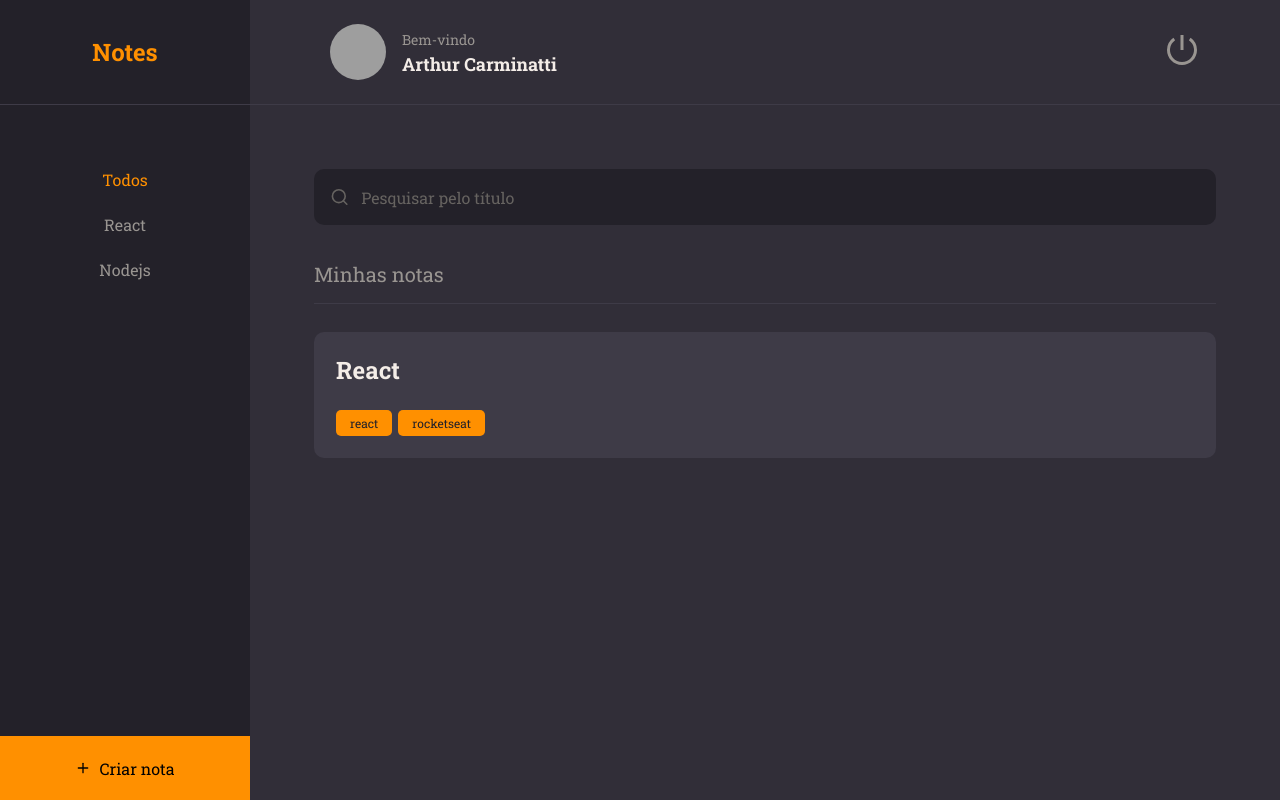
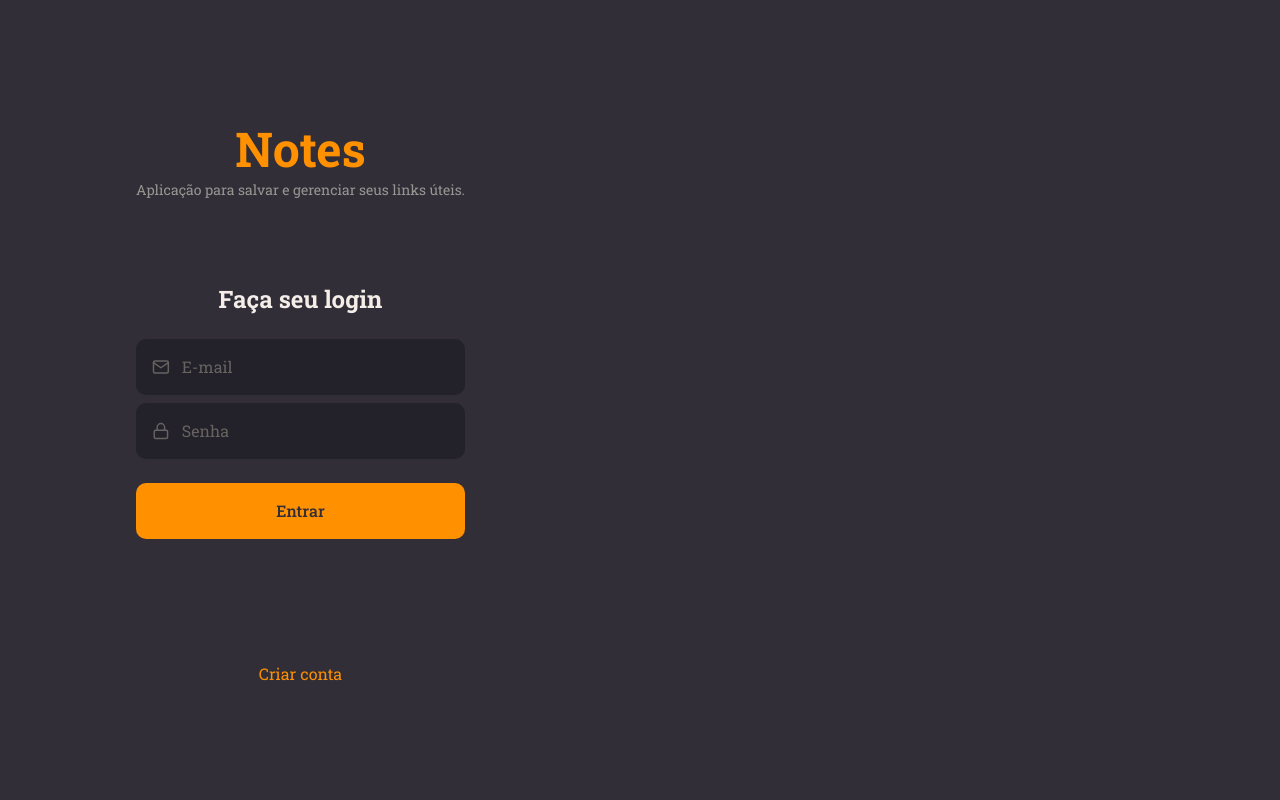
Before and after one commit to arthur-carminatti/Notes, a React (Vite) app: page / in a window 1280 px wide. Built offline with nearby package versions, Linux system fonts and the light colour scheme; grey boxes are pictures that could not be loaded.

Commit message:
SignIn forms

```diff
--- a/src/components/Button/styles.js
+++ b/src/components/Button/styles.js
@@ -1,7 +1,7 @@
 import { styled } from "styled-components";
 
 export const Container = styled.button`
-    width: 100;
+    width: 100%;
     background-color: ${({ theme }) => theme.COLORS.ORANGE};
     color: ${({ theme }) => theme.COLORS.BACKGROUND_800};
 
--- a/src/main.jsx
+++ b/src/main.jsx
@@ -5,12 +5,13 @@ import { ThemeProvider } from 'styled-components'
 import theme from './styles/theme'
 import GlobalStyles from './styles/global'
 import { Home } from './pages/Home'
+import { SignIn } from './pages/SignIn'
 
 ReactDOM.createRoot(document.getElementById('root')).render(
   <React.StrictMode>
     <ThemeProvider theme={theme}>
       <GlobalStyles />
-      <Home />
+      <SignIn />
     </ThemeProvider>
   </React.StrictMode>,
 )
--- /dev/null
+++ b/src/pages/SignIn/index.jsx
@@ -0,0 +1,35 @@
+import { Button } from "../../components/Button";
+import { Input } from "../../components/Input";
+import { Container, Form } from "./styles";
+import { FiMail, FiLock } from 'react-icons/fi'
+
+export function SignIn() {
+    return (
+        <Container>
+            <Form>
+                <h1>Notes</h1>
+                <p>Aplicação para salvar e gerenciar seus links úteis.</p>
+
+                <h2>Faça seu login</h2>
+
+                <Input
+                    placeholder="E-mail"
+                    type="text"
+                    icon={FiMail}
+                />
+
+                <Input
+                    placeholder="Senha"
+                    type="password"
+                    icon={FiLock}
+                />
+
+                <Button title="Entrar" />
+
+                <a href="#">
+                    Criar conta
+                </a>
+            </Form>
+        </Container>
+    )
+}
--- /dev/null
+++ b/src/pages/SignIn/styles.js
@@ -0,0 +1,39 @@
+import { styled } from "styled-components";
+
+export const Container = styled.div`
+    height: 100vh;
+    display: flex;
+    align-items: stretch;
+`
+
+export const Form = styled.form`
+    padding: 0 136px;
+
+    display: flex;
+    flex-direction: column;
+    justify-content: center;
+    align-items: center;
+
+    text-align: center;
+
+    > h1 {
+        font-size: 48px;
+        color: ${({ theme }) => theme.COLORS.ORANGE};
+    }
+
+    > h2 {
+        font-size: 24px;
+        margin-top: 84px;
+        margin-bottom: 24px;
+    }
+
+    > p {
+        font-size: 14px;
+        color: ${({ theme }) => theme.COLORS.GRAY_100};
+    }
+
+    > a {
+        margin-top: 124px;
+        color: ${({ theme }) => theme.COLORS.ORANGE};
+    }
+`
```
